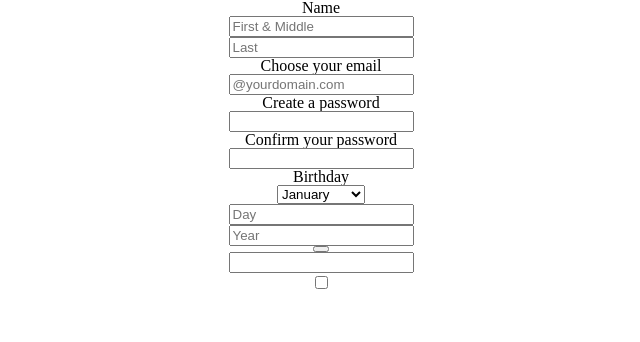
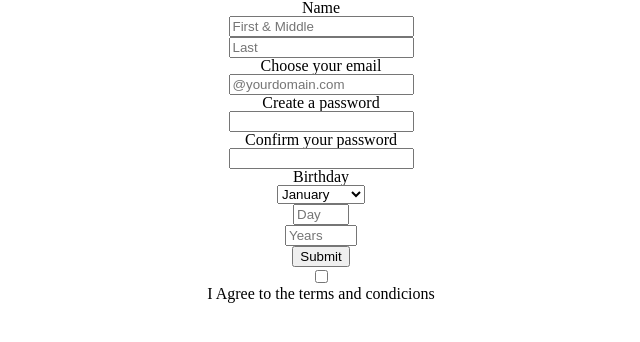
Before and after one commit to ArianZargaran/account_creation_form, a website: page index.html in a window 1280 px wide. Shown: the whole page, without its empty margins (319-959 px from the left). Drawn offline with Linux system fonts and the light colour scheme.

Commit message:
Designing the form

```diff
--- a/index.html
+++ b/index.html
@@ -42,11 +42,11 @@
      <option value="November">November</option>
      <option value="December">Devember</option>
    </select>
-   <input type="acf_form_birth" placeholder="Day">
-   <input type="acf_form_birth" placeholder="Year">
-   <button id="submit" value="nationalChekcs" ></button>
-      <input type="acf_form_birth" placeholder="">
-      <input type="checkbox" name="vehicle1" value="Agree Terms & Conditions">
+   <input id ="acf_form_birth" type="number" name="quantity" min="1" max="31" placeholder="Day">
+   <input id ="acf_form_birth" type="number" name="quantity" min="1930" max="2017" placeholder="Years">
+      <button id="submit" value="Submit">Submit</button>
+
+      <input type="checkbox" name="terms" value="Agree Terms & Conditions"> I Agree to the terms and condicions
   </form>
 
 
```
